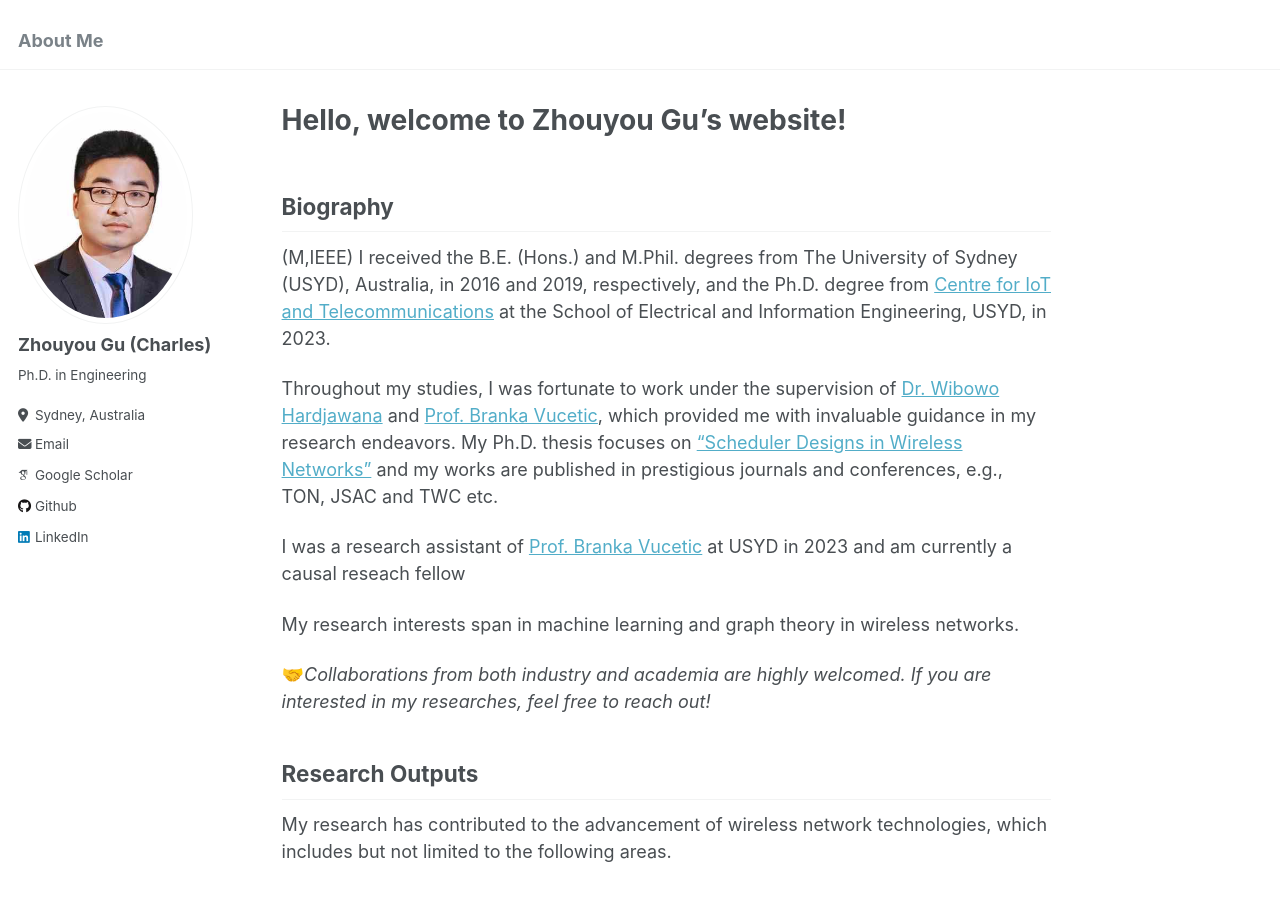
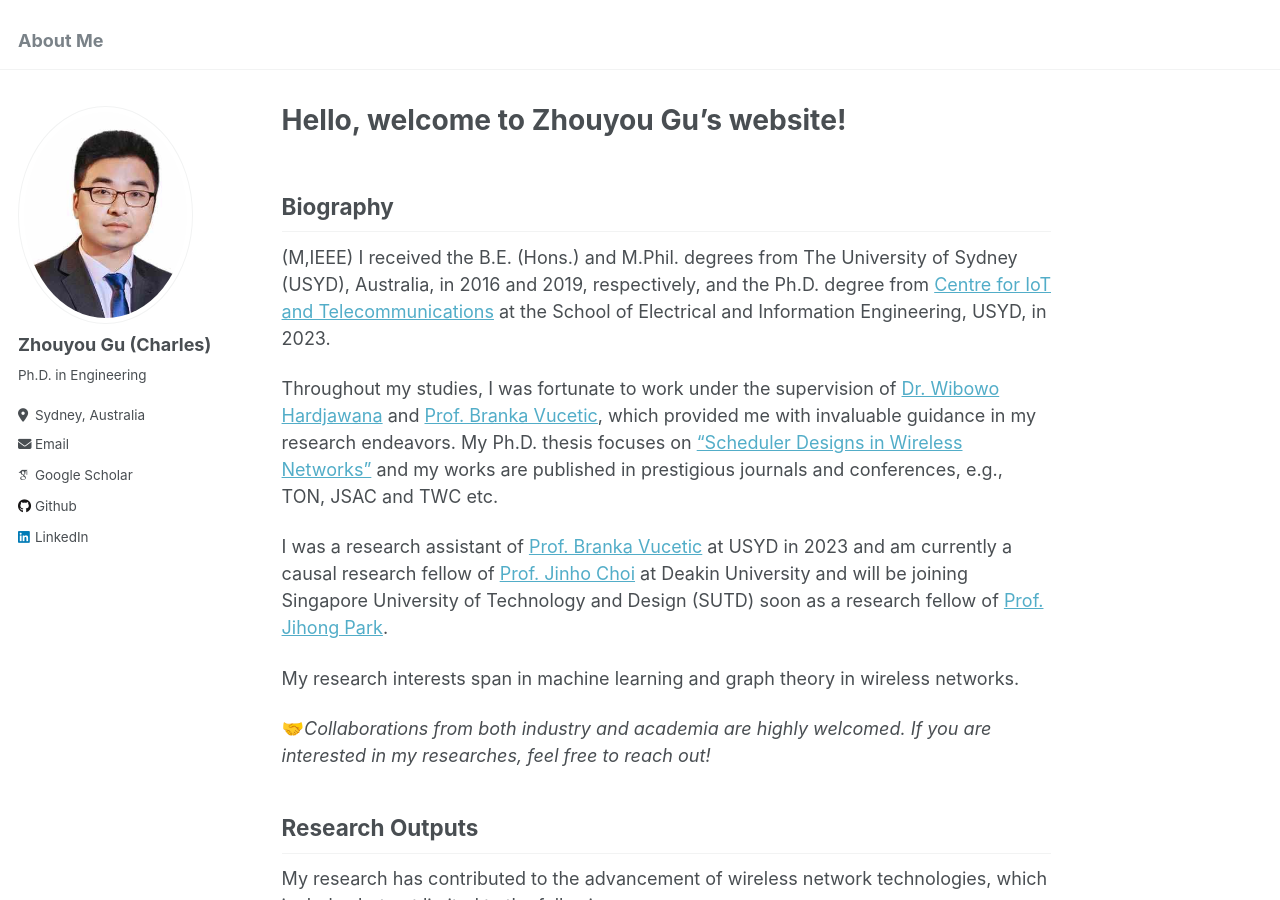
Before and after one commit to zhouyou-gu/zhouyou-gu.github.io, a Jekyll site: the page built from _pages/about.md, in a window 1280 px wide and 900 px high. Built offline with Jekyll 4.4.1, drawn with Linux system fonts in a browser that asks for light colours; some web fonts are replaced.

Commit message:
modified:   _pages/about.md

```diff
--- a/_pages/about.md
+++ b/_pages/about.md
@@ -14,7 +14,7 @@ redirect_from:
 
 Throughout my studies, I was fortunate to work under the supervision of [Dr. Wibowo Hardjawana](https://www.sydney.edu.au/engineering/about/our-people/academic-staff/wibowo-hardjawana.html) and [Prof. Branka Vucetic](https://www.sydney.edu.au/engineering/about/our-people/academic-staff/branka-vucetic.html), which provided me with invaluable guidance in my research endeavors. My Ph.D. thesis focuses on ["Scheduler Designs in Wireless Networks"](https://hdl.handle.net/2123/31508) and my works are published in prestigious journals and conferences, e.g., TON, JSAC and TWC etc.
 
-I was a research assistant of [Prof. Branka Vucetic](https://www.sydney.edu.au/engineering/about/our-people/academic-staff/branka-vucetic.html) at USYD in 2023 and am currently a causal reseach fellow
+I was a research assistant of [Prof. Branka Vucetic](https://www.sydney.edu.au/engineering/about/our-people/academic-staff/branka-vucetic.html) at USYD in 2023 and am currently a causal research fellow of [Prof. Jinho Choi](https://experts.deakin.edu.au/45933-jinho-choi) at Deakin University and will be joining Singapore University of Technology and Design (SUTD) soon as a research fellow of [Prof. Jihong Park](https://sites.google.com/view/jihong-park).
 
 My research interests span in machine learning and graph theory in wireless networks.
 
```
